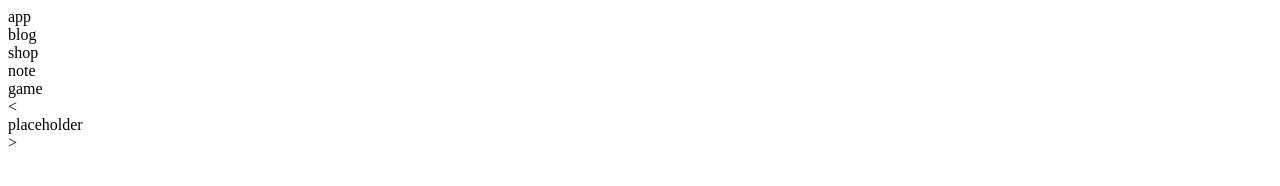
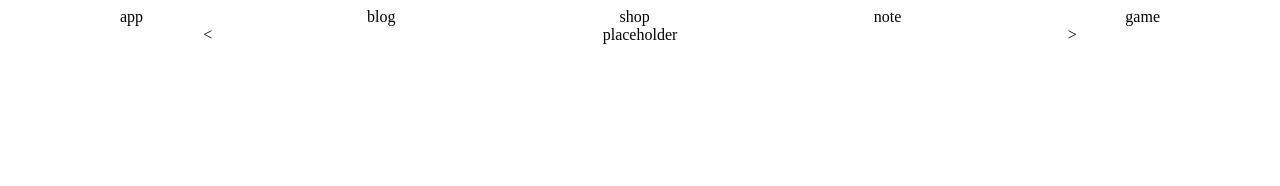
Before and after one commit to lentzsch/tiny_app, a plain HTML site: page index.html in a window 1280 px wide. Drawn offline with Linux system fonts and the light colour scheme.

Commit message:
initial css structure

```diff
--- a/index.css
+++ b/index.css
@@ -0,0 +1,9 @@
+.nav-bar {
+    display: flex;
+    justify-content: space-around;
+}
+
+.carousel {
+    display:flex;
+    justify-content: space-around;
+}
--- a/index.html
+++ b/index.html
@@ -17,9 +17,9 @@
         <div>game</div>
     </div>
     <div class="carousel">
-        <div class="left-arrow"><</div>
+        <div id="left-arrow"><</div>
         <div class="carousel-content">placeholder</div>
-        <div class="right-arrow">></div>
+        <div id="right-arrow">></div>
     </div>
 </body>
 </html>
```
